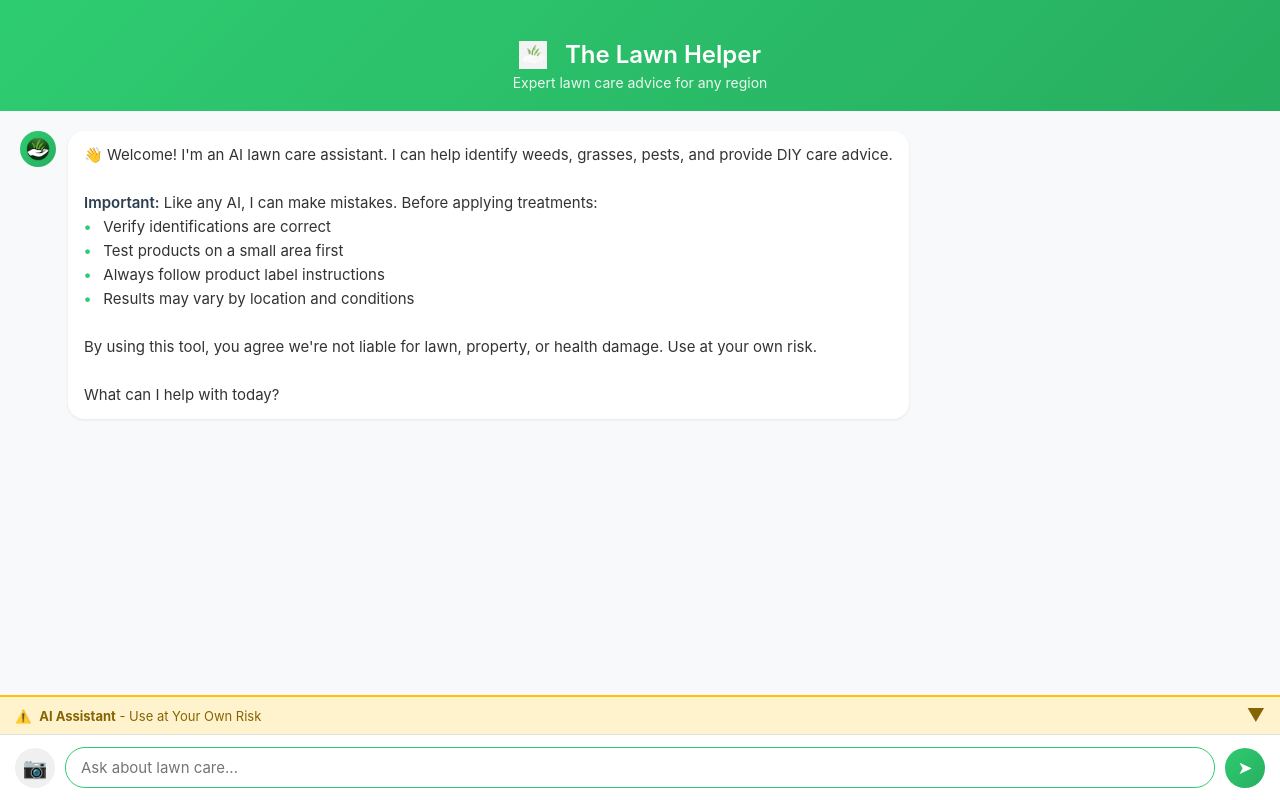
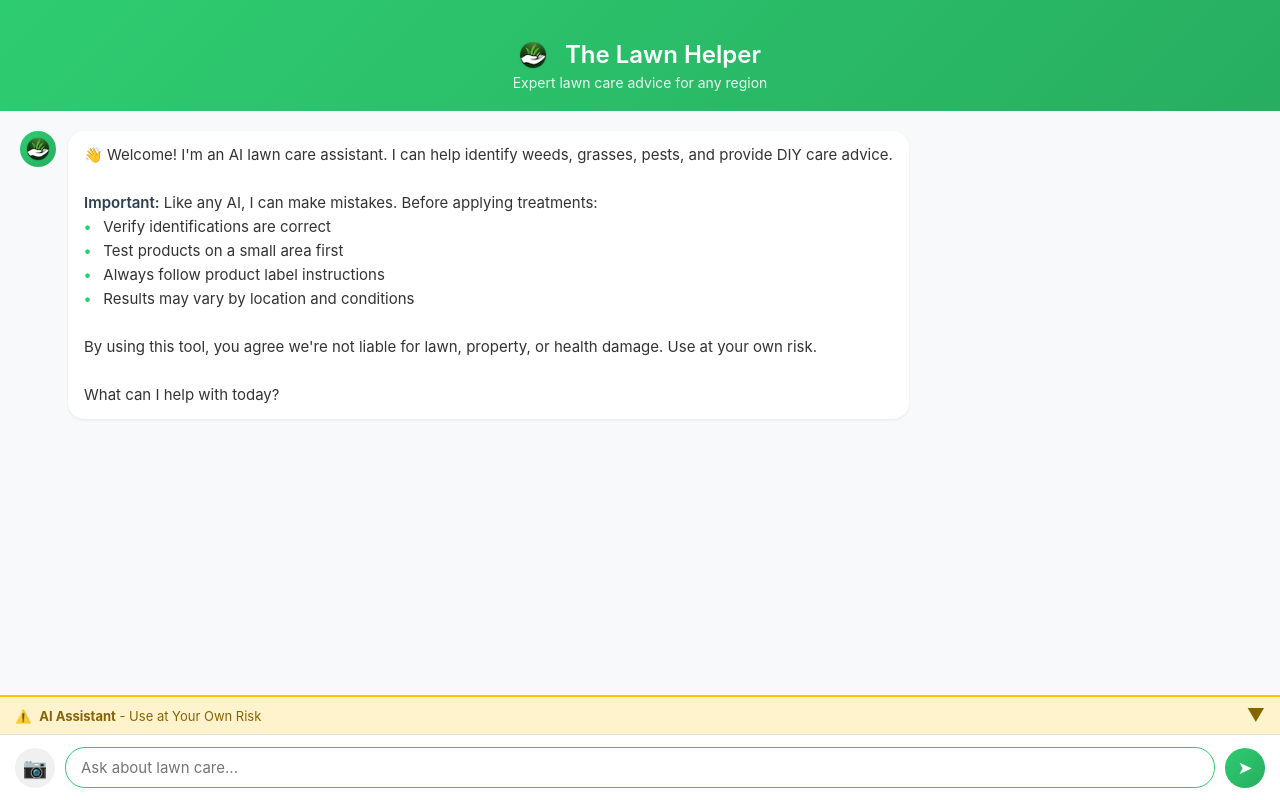
Before and after one commit to cgardner89/lawncare, a website: page index.html in a window 1280 px wide. Drawn offline with Linux system fonts and the light colour scheme.

Commit message:
Update index.html

```diff
--- a/index.html
+++ b/index.html
@@ -399,7 +399,7 @@
 <body>
     <div class="chat-container">
         <div class="chat-header">
-<h1><img src="/lawnhelper-white-32x32.png" alt="Logo" style="width: 28px; height: 28px; vertical-align: middle; margin-right: 8px;">The Lawn Helper</h1>
+<h1><img src="/lawnhelper-circle-32x32.png" alt="Logo" style="width: 28px; height: 28px; vertical-align: middle; margin-right: 8px;">The Lawn Helper</h1>
             <p>Expert lawn care advice for any region</p>
         </div>
 
```
